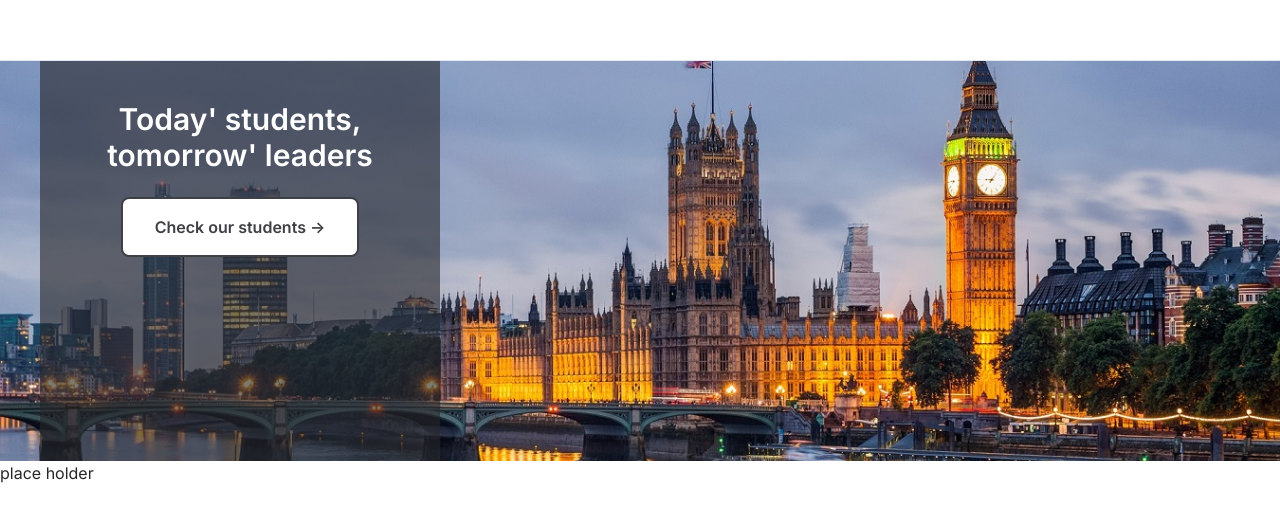
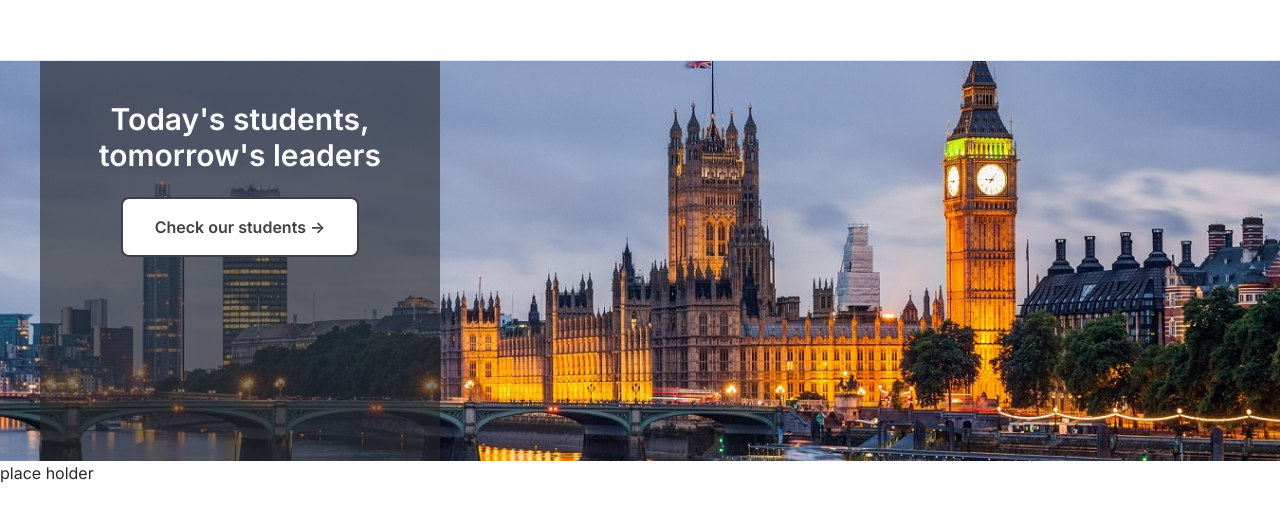
Before and after one commit to gaorachel/connect-istanbul, a Next.js app: page / in a window 1280 px wide. Shown: the part 1065-1584 px from the top of the page. Built offline with nearby package versions, Linux system fonts and the light colour scheme.

Commit message:
Fix typo

```diff
--- a/app/(home)/page.tsx
+++ b/app/(home)/page.tsx
@@ -34,8 +34,7 @@ export default function Home() {
         />
         <div className="absolute top-0 p-10 md:ml-10 md:w-[400px] h-full w-full text-center space-y-6 bg-zinc-800/60">
           <h1 className="font-semibold md:text-3xl text-2xl text-white">
-            {" "}
-            Today&apos; students, tomorrow&apos; leaders{" "}
+            Today&apos;s students, tomorrow&apos;s leaders
           </h1>
           <Button label="Check our students ->" href="references" />
         </div>
```
